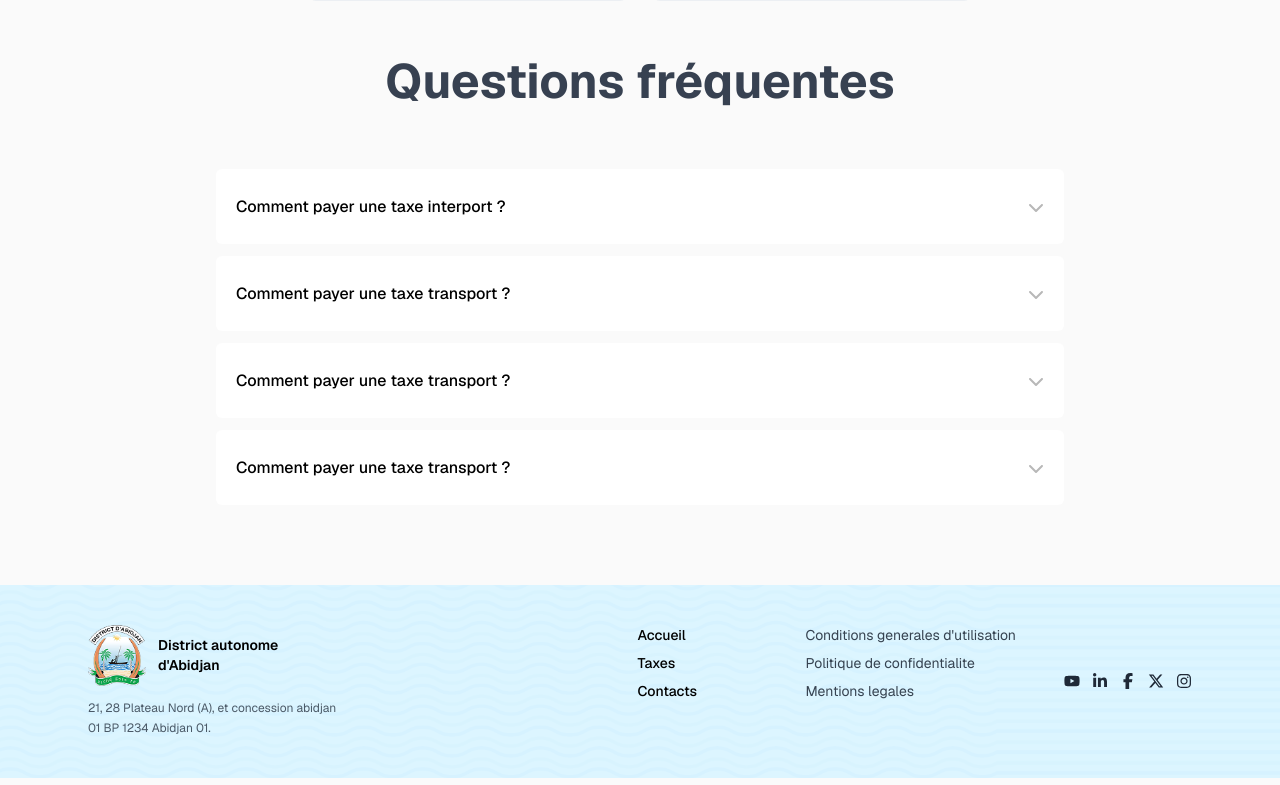
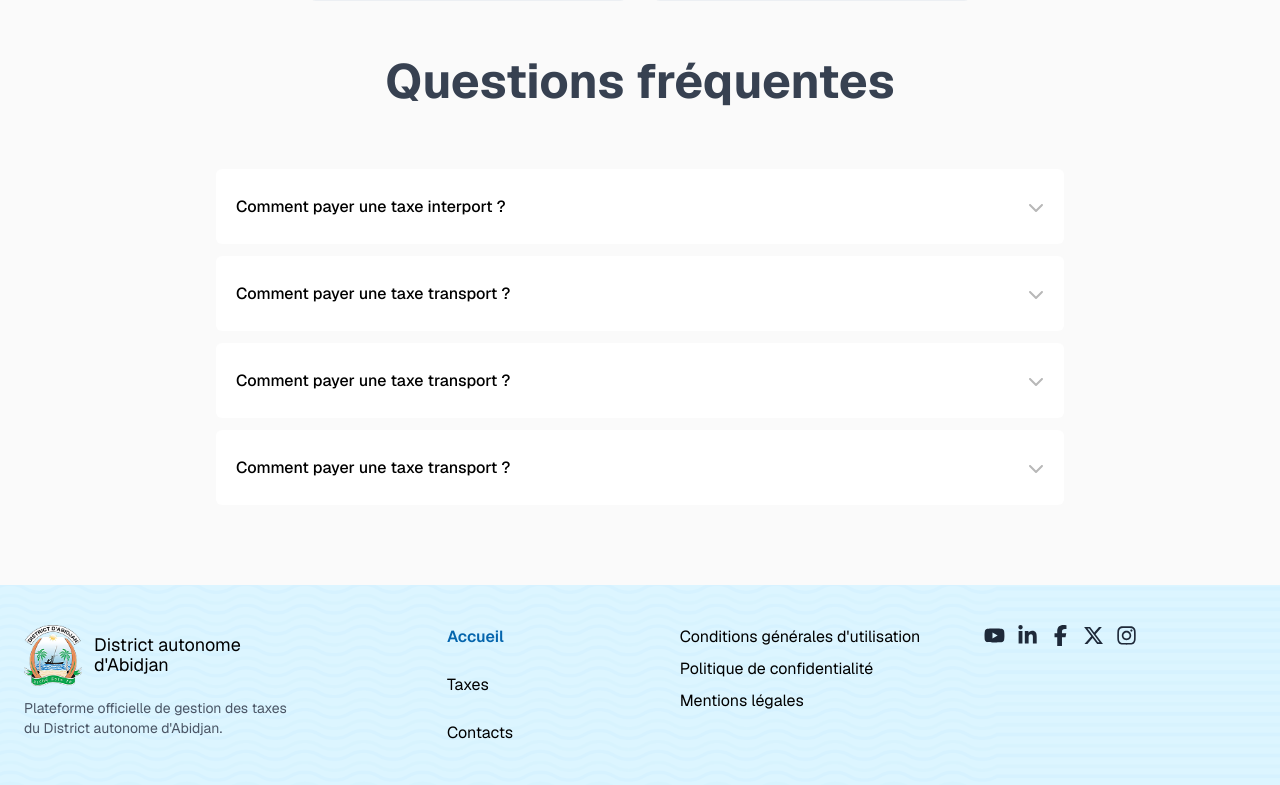
Before and after one commit to jeffcodeur/taxes_district, a Next.js app: page / in a window 1280 px wide. Shown: the part 1750-2535 px from the top of the page. Built offline with nearby package versions, Linux system fonts and the light colour scheme.

Commit message:
add footer responsive component

```diff
--- a/components/layout/Footer.tsx
+++ b/components/layout/Footer.tsx
@@ -1,64 +1,116 @@
+"use client";
+
 import Image from "next/image";
-import { FaYoutube, FaLinkedinIn, FaFacebookF, FaXTwitter, FaInstagram } from "react-icons/fa6";
+import Link from "next/link";
+import { usePathname } from "next/navigation";
+import {
+  FaYoutube,
+  FaLinkedinIn,
+  FaFacebookF,
+  FaXTwitter,
+  FaInstagram,
+} from "react-icons/fa6";
+
+const navLinks = [
+  { href: "/", label: "Accueil" },
+  { href: "/taxes", label: "Taxes" },
+  { href: "/contacts", label: "Contacts" },
+];
+
+const legalLinks = [
+  { href: "/cgu", label: "Conditions générales d'utilisation" },
+  { href: "/confidentialite", label: "Politique de confidentialité" },
+  { href: "/mentions-legales", label: "Mentions légales" },
+];
+
+const socialLinks = [
+  { href: "https://youtube.com", label: "YouTube", icon: FaYoutube },
+  { href: "https://linkedin.com", label: "LinkedIn", icon: FaLinkedinIn },
+  { href: "https://facebook.com", label: "Facebook", icon: FaFacebookF },
+  { href: "https://x.com", label: "X", icon: FaXTwitter },
+  { href: "https://instagram.com", label: "Instagram", icon: FaInstagram },
+];
+
 export default function Footer() {
+  const pathname = usePathname();
+
+  const isActive = (href: string) =>
+    href === "/" ? pathname === href : pathname.startsWith(href);
+
   return (
     <footer className="footer-section mt-auto">
-      <div className="max-w-6xl mx-auto px-6 py-10 flex flex-col md:flex-row gap-8 md:gap-12">
-        <div className="flex-1">
+      <div className="max-w-7xl mx-auto px-6 py-10 flex flex-col md:flex-row gap-8 md:gap-12">
+
+        <div className="flex-1 flex flex-col">
           <div className="flex items-center gap-3">
             <Image
               src="/images/logo-district.png"
-              alt="Logo district"
+              alt="District autonome d'Abidjan"
               width={58}
               height={58}
               className="h-auto"
             />
-            <p className="text-sm font-semibold leading-5">
+            <p className="text-lg leading-5">
               District autonome
               <br />
               d'Abidjan
             </p>
           </div>
-          <p className="mt-3 text-xs text-[#4a5967] max-w-xs leading-5">
-            21, 28 Plateau Nord (A), et concession abidjan
-            <br />
-            01 BP 1234 Abidjan 01.
+          <p className="mt-3 text-sm text-gray-600 leading-5">
+            Plateforme officielle de gestion des taxes du District autonome d'Abidjan.
           </p>
         </div>
 
-        <div className="min-w-[120px]">
-          <ul className="space-y-2 text-sm font-medium">
-            <li>Accueil</li>
-            <li>Taxes</li>
-            <li>Contacts</li>
+        <div className="flex-1 flex flex-col md:items-center">
+          <ul className="space-y-6 text-base text-left">
+            {navLinks.map((link) => (
+              <li key={link.label}>
+                <Link
+                  href={link.href}
+                  aria-current={isActive(link.href) ? "page" : undefined}
+                  className={`transition ${
+                    isActive(link.href)
+                      ? "text-primary font-semibold"
+                      : "hover:text-primary"
+                  }`}
+                >
+                  {link.label}
+                </Link>
+              </li>
+            ))}
           </ul>
         </div>
 
-        <div className="min-w-[200px]">
-          <ul className="space-y-2 text-sm text-[#364351]">
-            <li>Conditions generales d'utilisation</li>
-            <li>Politique de confidentialite</li>
-            <li>Mentions legales</li>
+        <div className="flex-1 flex flex-col md:items-center">
+          <ul className="space-y-2 text-base text-left">
+            {legalLinks.map((link) => (
+              <li key={link.label}>
+                <Link href={link.href} className="hover:text-primary transition">
+                  {link.label}
+                </Link>
+              </li>
+            ))}
           </ul>
         </div>
 
-        <div className="flex items-start md:items-center gap-3 text-[#1f2937]">
-          <a href="#" aria-label="YouTube" className="hover:text-primary transition">
-            <FaYoutube />
-          </a>
-          <a href="#" aria-label="LinkedIn" className="hover:text-primary transition">
-            <FaLinkedinIn />
-          </a>
-          <a href="#" aria-label="Facebook" className="hover:text-primary transition">
-            <FaFacebookF />
-          </a>
-          <a href="#" aria-label="X" className="hover:text-primary transition">
-            <FaXTwitter />
-          </a>
-          <a href="#" aria-label="Instagram" className="hover:text-primary transition">
-            <FaInstagram />
-          </a>
+        <div className="flex-1 flex flex-col gap-3">
+          <ul className="flex gap-3 text-gray-800">
+            {socialLinks.map((social) => (
+              <li key={social.label}>
+                <a
+                  href={social.href}
+                  aria-label={social.label}
+                  target="_blank"
+                  rel="noopener noreferrer"
+                  className="hover:text-primary transition"
+                >
+                  <social.icon className="h-[21px] w-auto" />
+                </a>
+              </li>
+            ))}
+          </ul>
         </div>
+
       </div>
     </footer>
   );
--- a/components/layout/Header.tsx
+++ b/components/layout/Header.tsx
@@ -2,55 +2,84 @@
 
 import Image from "next/image";
 import Link from "next/link";
-import { useEffect, useState } from "react";
+import { useEffect, useRef, useState } from "react";
 import { FiLock, FiMenu, FiX } from "react-icons/fi";
+import { usePathname } from "next/navigation";
 
-const navLinks: {
-  href: string;
-  label: string;
-  active?: boolean;
-}[] = [
-  { href: "/", label: "Accueil", active: true },
-  { href: "#", label: "Taxes" },
-  { href: "#", label: "Contacts" },
+const navLinks = [
+  { href: "/", label: "Accueil" },
+  { href: "/taxes", label: "Taxes" },
+  { href: "/contacts", label: "Contacts" },
 ];
 
 export default function Header() {
   const [menuOpen, setMenuOpen] = useState(false);
+  const pathname = usePathname();
+  const menuRef = useRef<HTMLDivElement>(null);
 
+  const isActive = (href: string) =>
+    href === "/" ? pathname === href : pathname.startsWith(href);
+
+  // Fermeture menu au resize
   useEffect(() => {
-    if (menuOpen) {
-      document.body.style.overflow = "hidden";
-    } else {
-      document.body.style.overflow = "";
-    }
+    const handleResize = () => {
+      if (window.innerWidth >= 768) setMenuOpen(false);
+    };
+    window.addEventListener("resize", handleResize);
+    return () => window.removeEventListener("resize", handleResize);
+  }, []);
+
+  // Overflow body
+  useEffect(() => {
+    document.body.style.overflow = menuOpen ? "hidden" : "";
     return () => {
       document.body.style.overflow = "";
     };
   }, [menuOpen]);
 
+  // Fermeture au clic extérieur
+  useEffect(() => {
+    const handleClickOutside = (e: MouseEvent) => {
+      if (menuRef.current && !menuRef.current.contains(e.target as Node)) {
+        setMenuOpen(false);
+      }
+    };
+    if (menuOpen) document.addEventListener("mousedown", handleClickOutside);
+    return () => document.removeEventListener("mousedown", handleClickOutside);
+  }, [menuOpen]);
+
+  // Fermeture à la touche Escape
+  useEffect(() => {
+    const handleKeyDown = (e: KeyboardEvent) => {
+      if (e.key === "Escape") setMenuOpen(false);
+    };
+    if (menuOpen) document.addEventListener("keydown", handleKeyDown);
+    return () => document.removeEventListener("keydown", handleKeyDown);
+  }, [menuOpen]);
+
   return (
-    <header className="relative z-50 bg-white">
+    <header className="relative z-50 bg-white" ref={menuRef}>
       <div className="mx-auto flex max-w-7xl items-center justify-between gap-2 px-4 py-3 sm:gap-4 sm:px-6 sm:py-4 md:grid md:grid-cols-[1fr_auto_1fr] md:items-center">
         {/* LEFT */}
         <div className="flex min-w-0 items-center gap-2 sm:gap-4 md:justify-self-start">
           <Image
             src="/images/logo-district.png"
-            alt="Logo district"
+            alt="Logo district autonome d'Abidjan"
             width={60}
             height={60}
             className="h-10 w-10 shrink-0 sm:h-14 sm:w-14 md:h-[60px] md:w-[60px]"
+            priority
           />
 
-          <div className="flex min-w-0 items-center gap-1.5 text-base sm:gap-2 sm:text-lg md:text-xl">
+          <div className="flex min-w-0 items-center gap-1.5 sm:gap-2">
             <Image
               src="/images/2.svg"
               alt=""
+              aria-hidden
               width={25}
               height={28}
-              className="h-[1em] w-auto shrink-0"
+              className="h-[1.2em] w-auto shrink-0"
             />
-
             <span className="truncate text-base font-semibold text-gray-700 sm:text-lg md:text-xl">
               taxes.district.<span className="text-secondary">ci</span>
             </span>
@@ -59,16 +88,19 @@ export default function Header() {
 
         {/* CENTER — desktop */}
         <nav
-          className="hidden items-center gap-6 text-gray-700 font-bold lg:gap-10 md:flex md:justify-self-center"
+          className="hidden md:flex items-center gap-6 lg:gap-10 font-bold text-gray-700 md:justify-self-center"
           aria-label="Navigation principale"
         >
-          {navLinks.map(({ href, label, active }) => (
+          {navLinks.map(({ href, label }) => (
             <Link
-              key={href + label}
+              key={label}
               href={href}
               className={
-                active ? "text-primary font-bold" : "hover:text-primary"
+                isActive(href)
+                  ? "text-primary font-bold"
+                  : "hover:text-primary transition-colors"
               }
+              aria-current={isActive(href) ? "page" : undefined}
             >
               {label}
             </Link>
@@ -83,12 +115,12 @@ export default function Header() {
             onClick={() => setMenuOpen(false)}
           >
             <FiLock className="size-[1em] shrink-0" aria-hidden />
-            <span className="max-[380px]:sr-only">Votre espace</span>
+            <span className="hidden min-[380px]:inline">Votre espace</span>
           </Link>
 
           <button
             type="button"
-            className="inline-flex rounded-md p-2 text-gray-700 hover:bg-gray-100 md:hidden"
+            className="inline-flex rounded-md p-2 text-gray-700 hover:bg-gray-100 transition-colors md:hidden"
             onClick={() => setMenuOpen((o) => !o)}
             aria-expanded={menuOpen}
             aria-controls="mobile-nav"
@@ -103,24 +135,26 @@ export default function Header() {
         </div>
       </div>
 
-      {/* Mobile nav */}
+      {/* Mobile nav — avec transition */}
       <div
         id="mobile-nav"
-        className={`border-t border-gray-100 md:hidden ${menuOpen ? "block" : "hidden"}`}
+        role="region"
+        aria-label="Navigation mobile"
+        className={`overflow-hidden border-t border-gray-100 transition-all duration-200 ease-in-out md:hidden ${
+          menuOpen ? "max-h-96 opacity-100" : "max-h-0 opacity-0"
+        }`}
       >
-        <nav
-          className="mx-auto flex max-w-7xl flex-col gap-1 px-4 py-4 sm:px-6"
-          aria-label="Navigation mobile"
-        >
-          {navLinks.map(({ href, label, active }) => (
+        <nav className="mx-auto flex max-w-7xl flex-col gap-1 px-4 py-4 sm:px-6">
+          {navLinks.map(({ href, label }) => (
             <Link
-              key={href + label}
+              key={label}
               href={href}
-              className={`rounded-lg px-3 py-3 text-base font-bold ${
-                active
+              className={`rounded-lg px-3 py-3 text-base font-bold transition-colors ${
+                isActive(href)
                   ? "bg-primary/10 text-primary"
                   : "text-gray-700 hover:bg-gray-50"
               }`}
+              aria-current={isActive(href) ? "page" : undefined}
               onClick={() => setMenuOpen(false)}
             >
               {label}
```
